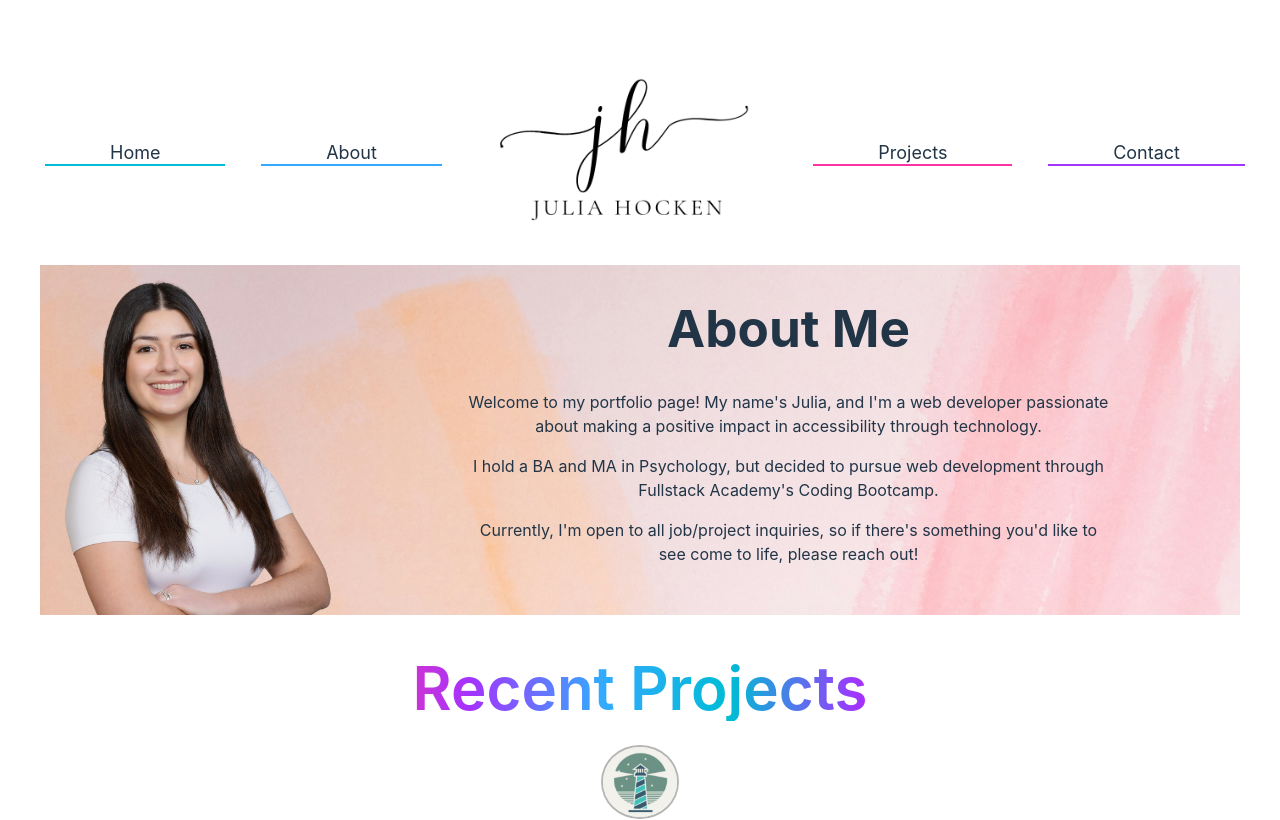
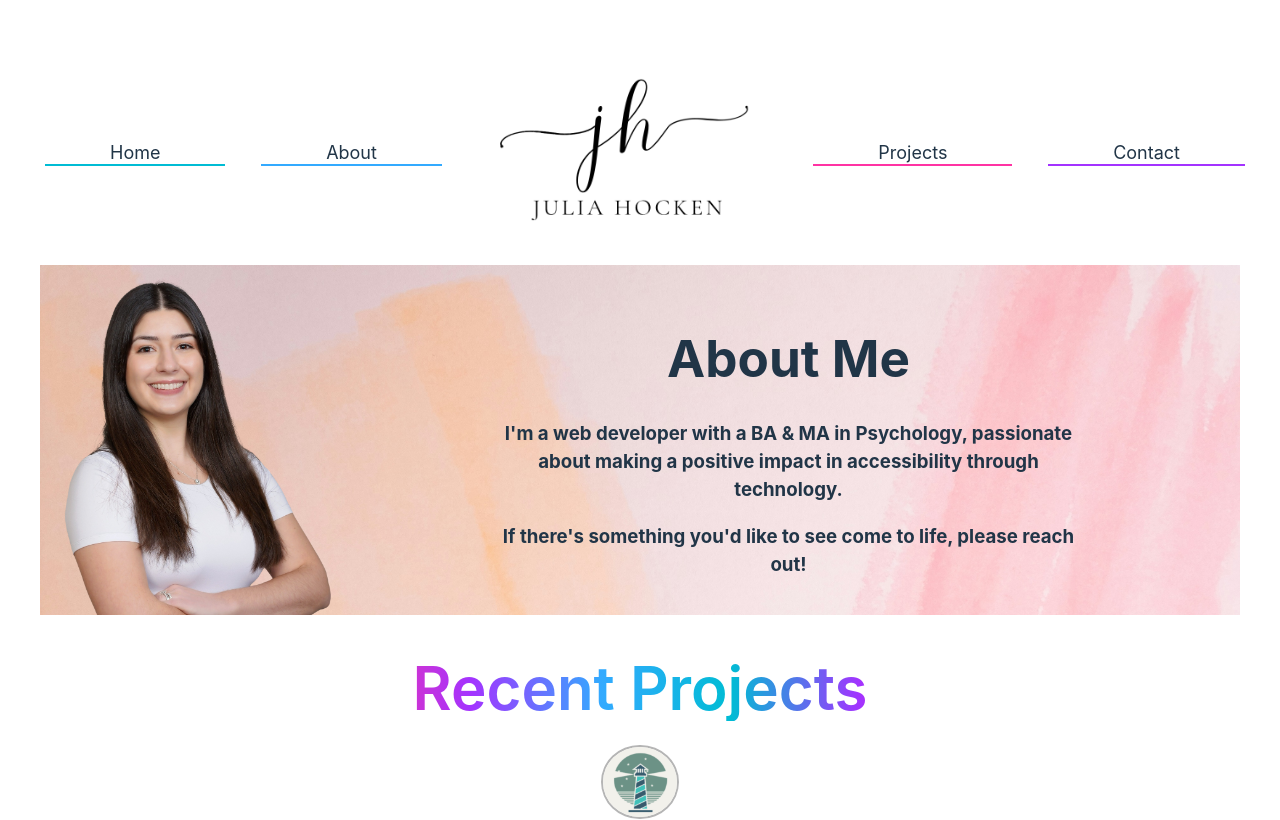
Before and after one commit to juhock/juPortfolioSite, a React (Vite) app: page / in a window 1280 px wide. Shown: the top 820 px of the page. Built offline with nearby package versions, Linux system fonts and the light colour scheme.

Commit message:
simplified about me text

```diff
--- a/src/App.css
+++ b/src/App.css
@@ -21,7 +21,14 @@
 }
 
 .aboutText {
-  padding: 0px 130px 0px 130px;
+  padding: 30px 150px 0px 150px;
+}
+
+.bioText {
+  font-size: 14pt;
+  display: flex;
+  justify-content: center;
+  font-weight: bold;
 }
 
 .links {
@@ -63,7 +70,7 @@
 
 .allIcons > a {
   text-decoration: none;
-  color: inherit; /* Inherit the color from the parent (usually the default text color) */
+  color: inherit;
 }
 
 .titles {
--- a/src/App.jsx
+++ b/src/App.jsx
@@ -14,18 +14,13 @@ function App() {
         <img src={profile} alt="Picture of Julia Hocken" id="profilePicture" />
         <div className="aboutText">
           <h1>About Me </h1>
-          <p>
-            Welcome to my portfolio page! My name's Julia, and I'm a web
-            developer passionate about making a positive impact in accessibility
-            through technology.
+          <p className="bioText">
+            I'm a web developer with a BA & MA in Psychology, passionate about
+            making a positive impact in accessibility through technology.
           </p>
-          <p>
-            I hold a BA and MA in Psychology, but decided to pursue web
-            development through Fullstack Academy's Coding Bootcamp.
-          </p>
-          <p>
-            Currently, I'm open to all job/project inquiries, so if there's
-            something you'd like to see come to life, please reach out!{" "}
+          <p className="bioText">
+            If there's something you'd like to see come to life, please reach
+            out!
           </p>
         </div>
       </div>
```
